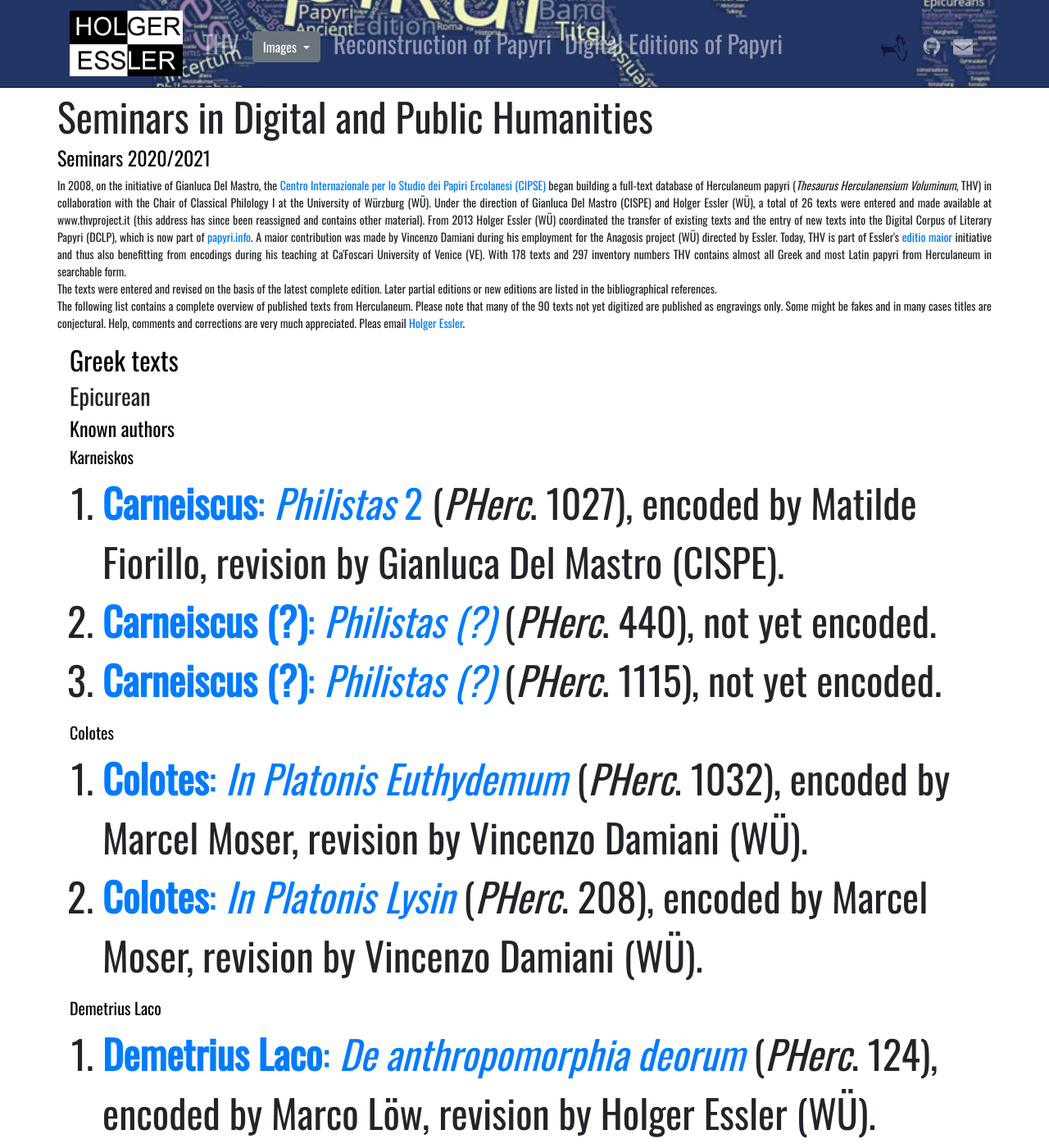
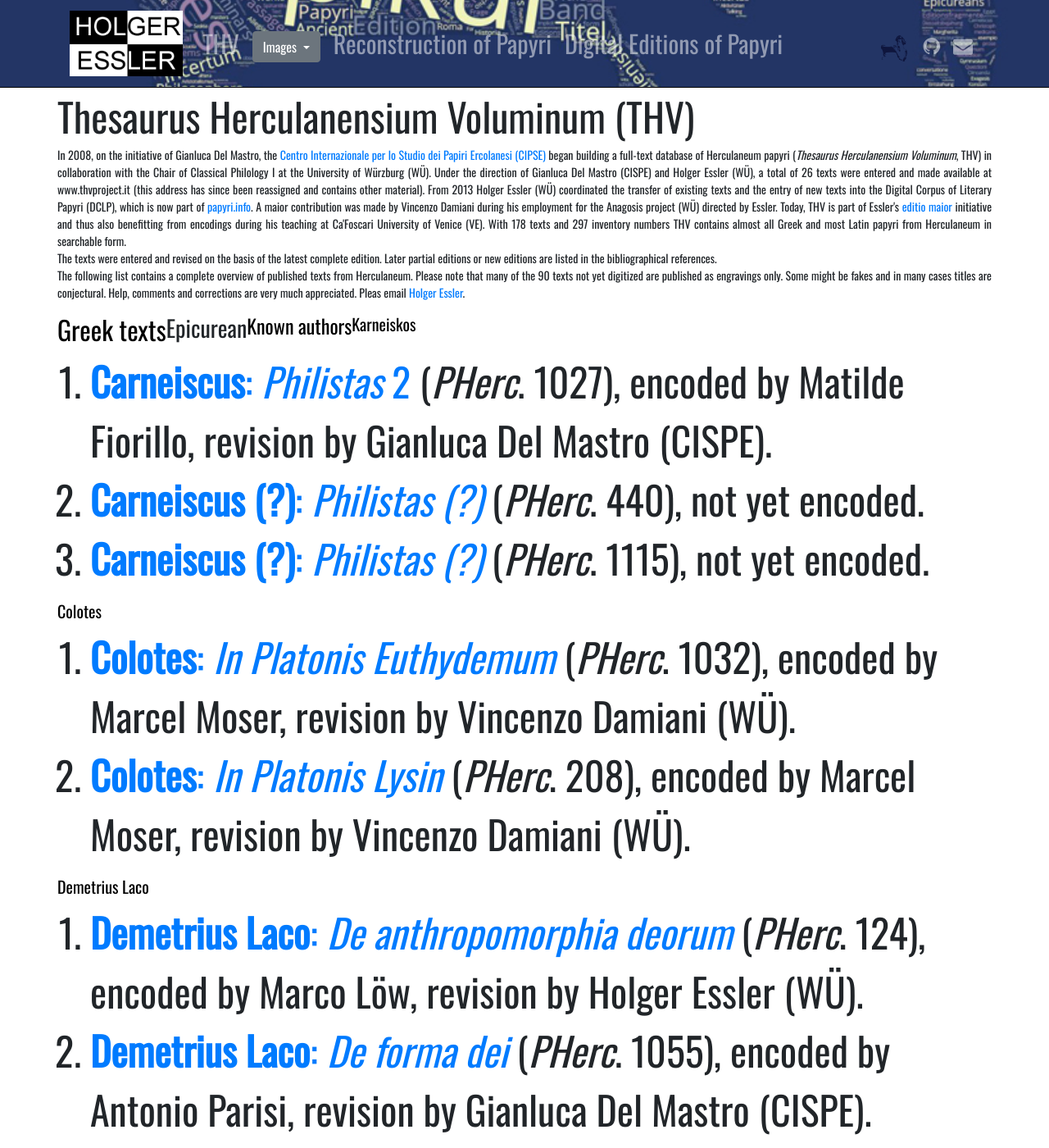
Before and after one commit to HolgerEssler/HolgerEssler.github.io, a Jekyll site: the page built from thv.html, in a window 1280 px wide and 1400 px high. Shown: the whole window at 82% size. Built offline with Jekyll 4.4.1, drawn with Linux system fonts in a browser that asks for light colours; nearby versions of some CDN libraries.

Commit message:
Fourth adaption.

```diff
--- a/css/main.css
+++ b/css/main.css
@@ -31,7 +31,7 @@ p {
 
 .frontpage {
   /* The image used */
-  background-image: url("../images/800x409_wordcloud.jpeg");
+  background-image: url("../images/background.jpeg");
 
   /* Full height */
   height: 100%;
--- a/thv.html
+++ b/thv.html
@@ -18,10 +18,7 @@ permalink: /thv
         <div class="container">
 
           <div class="row">
-            <div>Seminars in Digital and Public Humanities</div>
-          </div>
-          <div class="row">
-            <h4>Seminars 2020/2021</h4>
+            <div>Thesaurus Herculanensium Voluminum (THV)</div>
           </div>
           <div class="row">
             <p style="font-size: 14px !important;">
@@ -29,7 +26,7 @@ permalink: /thv
               The texts were entered and revised on the basis of the latest complete edition. Later partial editions or new editions are listed in the bibliographical references.<br/>
               The following list contains a complete overview of published texts from Herculaneum. Please note that many of the 90 texts not yet digitized are published as engravings only. Some might be fakes and in many cases titles are conjectural. Help, comments and corrections are very much appreciated. Pleas email <a href="mailto:holger.essler@gmail.com">Holger Essler</a>.
           </div>
-          <div>
+          <div class="row">
             <h2>Greek texts</h2>
             <h3>Epicurean</h3>
             <h4>Known authors</h4>
```
